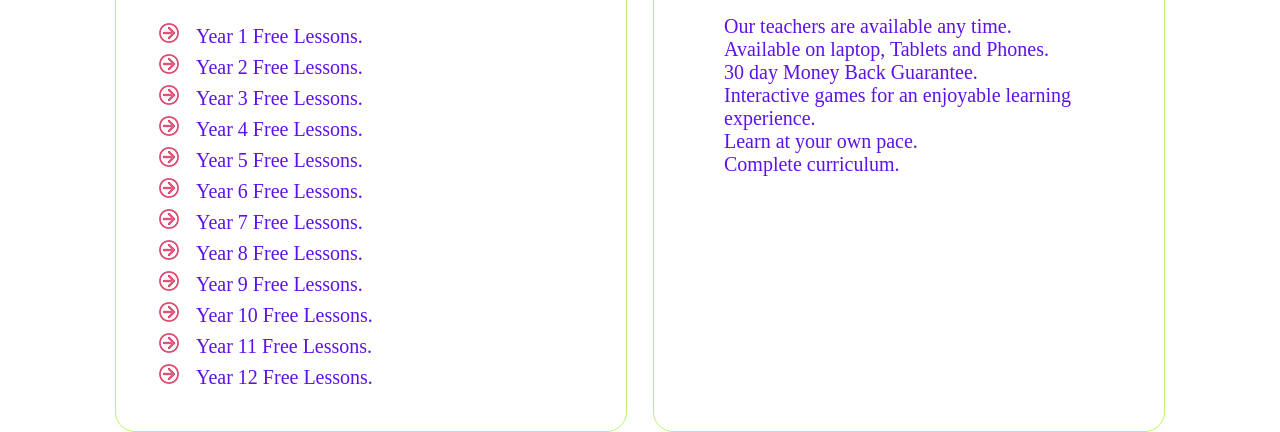
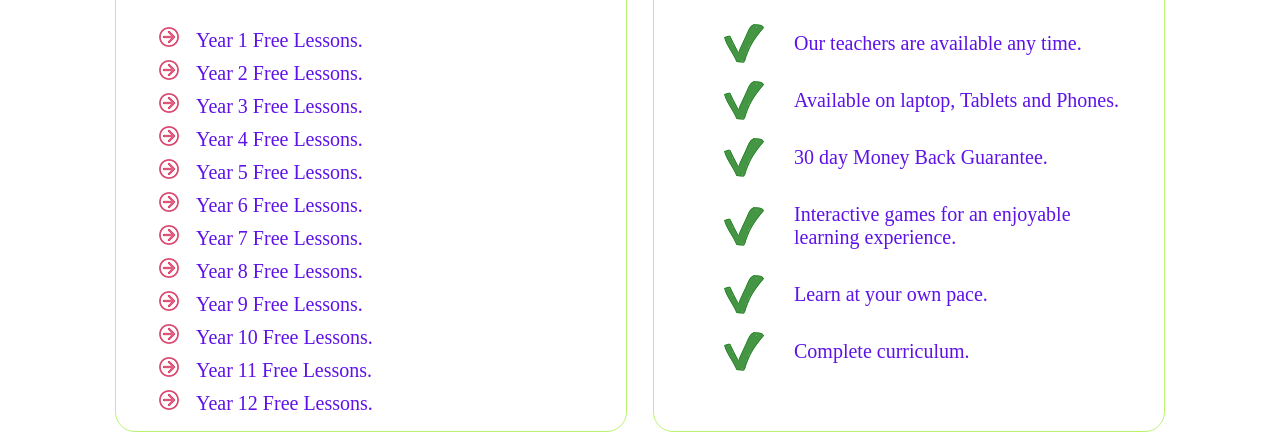
Before and after one commit to kskannandotwin/1.maths-website-html-css, a plain HTML site: page index.html in a window 1280 px wide. Shown: the part 645-1077 px from the top of the page. Drawn offline with Linux system fonts and the light colour scheme.

Commit message:
18.12.2022
66. sidebars 2 has completed

```diff
--- a/styling.css
+++ b/styling.css
@@ -115,9 +115,13 @@ ul {
 }
 
 #leftsidebar ul li {
-  padding-bottom: 6px;
-  padding-left: 10px;
+  padding: 4px 0 4px 10px;
   list-style-image: url(images/arrow.png);
+}
+
+#rightsidebar ul li {
+  padding: 17px 0 17px 70px;
+  background: url(images/tick.png) no-repeat left center;
 }
 
 .sidebar {
```
Also changed, not shown: images/tick.png (added).
